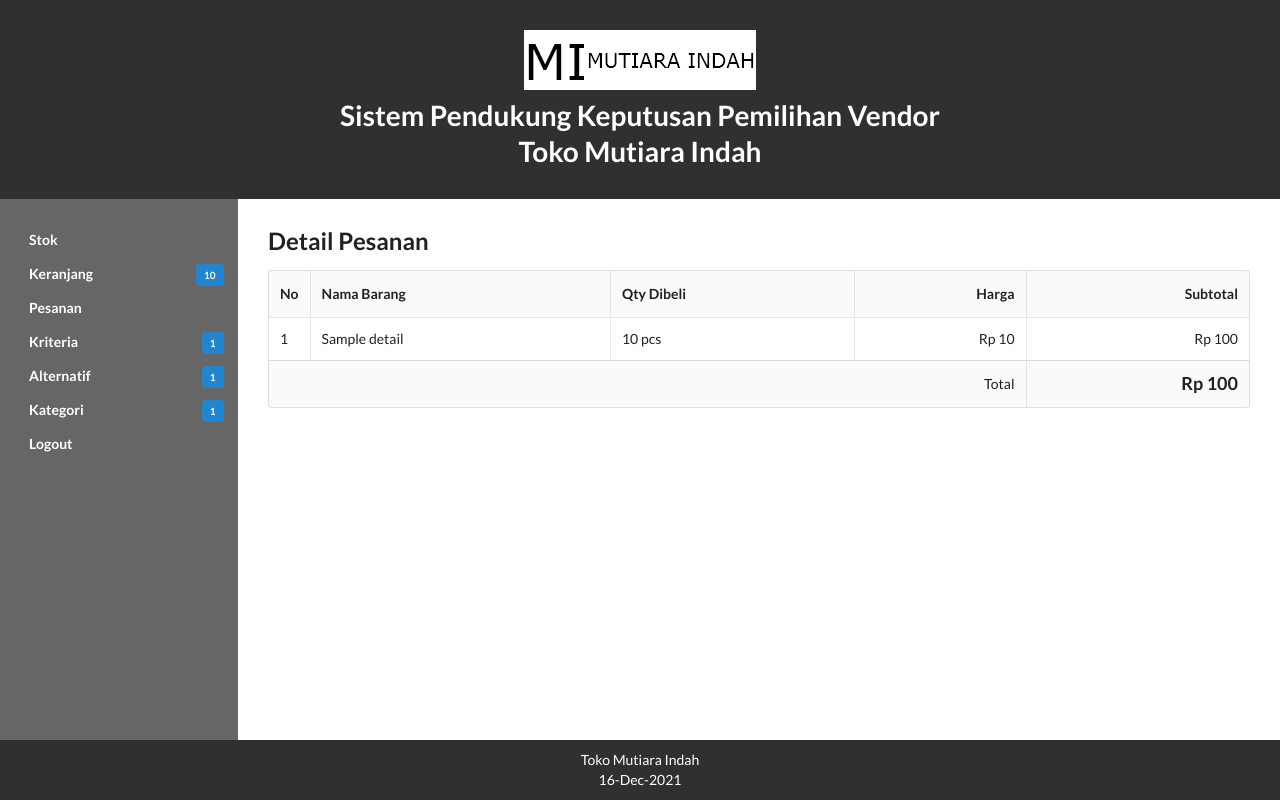
After one commit to ariqd/ahp-mu-bersama, a PHP site: page /order_details.php?id=1 in a window 1280 px wide. The commit adds this page. Run offline with PHP 8.4, Linux system fonts and the light colour scheme; tables that the repository leaves empty or names only in its code hold one stand-in row (values such as "Sample post"); some libraries are stand-ins or nearby versions.

Commit message:
menu pesanan dan detail pesanan

```diff
--- a/css/style.css
+++ b/css/style.css
@@ -128,3 +128,14 @@ div [class*="right floated"] {
   float: right;
   margin-right: 0.25em;
 }
+
+#orange {
+  width: 12px;
+  height: 12px;
+  -webkit-border-radius: 30px;
+  -moz-border-radius: 30px;
+  border-radius: 30px;
+  background: #FFE57F;
+  display: inline-block;
+  border: 1px solid #212121;
+}
--- a/header.php
+++ b/header.php
@@ -4,9 +4,9 @@
 <head>
 	<meta charset="UTF-8">
 	<title>Sistem Pendukung Keputusan Pemilihan Vendor</title>
-	<link rel="stylesheet" type="text/css" href="css/style.css">
 	<link rel="stylesheet" type="text/css" href="semantic/dist/semantic.min.css">
 	<link rel="stylesheet" type="text/css" href="//cdn.datatables.net/1.11.3/css/jquery.dataTables.min.css">
+	<link rel="stylesheet" type="text/css" href="css/style.css">
 </head>
 
 <body>
--- /dev/null
+++ b/order_details.php
@@ -0,0 +1,65 @@
+<?php
+include('config.php');
+include('fungsi.php');
+
+// menjalankan perintah edit
+if (isset($_POST['orders'])) {
+    $id = $_POST['id'];
+
+    header('Location: order_details.php?id=' . $id);
+    exit();
+}
+
+include('header.php');
+?>
+
+<section class="content">
+    <h2 class="ui header">Detail Pesanan</h2>
+
+    <table class="ui celled table">
+        <thead>
+            <tr>
+                <th class="collapsing">No</th>
+                <th>Nama Barang</th>
+                <th>Qty Dibeli</th>
+                <th class="right aligned">Harga</th>
+                <th class="right aligned">Subtotal</th>
+            </tr>
+        </thead>
+        <tbody>
+
+            <?php
+            $total = 0;
+            $order_id = $_GET['id'];
+            // Menampilkan list Detail Pesanan
+            $query = "SELECT id,stok_id,nama,qty_beli,harga,kategori_id FROM order_details WHERE order_id = $order_id ORDER BY id";
+            $result = mysqli_query($koneksi, $query);
+            $i = 0;
+            while ($row = mysqli_fetch_array($result)) {
+                $i++;
+                $subtotal = $row['harga'] * $row['qty_beli'];
+                $total = $total + $subtotal;
+            ?>
+                <tr>
+                    <td><?php echo $i ?></td>
+                    <td><?php echo $row['nama'] ?></td>
+                    <td><?php echo $row['qty_beli'] ?> pcs</td>
+                    <td class="right aligned">Rp <?php echo number_format($row['harga'], 0, ',', '.') ?></td>
+                    <td class="right aligned">Rp <?php echo number_format($subtotal, 0, ',', '.') ?></td>
+                </tr>
+            <?php } ?>
+        </tbody>
+        <tfoot class="full-width">
+            <tr>
+                <th colspan="4" class="right aligned">
+                    Total
+                </th>
+                <th class="right aligned">
+                    <h3>Rp <?php echo number_format($total, 0, ',', '.') ?></h3>
+                </th>
+            </tr>
+        </tfoot>
+    </table>
+</section>
+
+<?php include('footer.php'); ?>
```
Also changed, not shown: orders.php (+51 -1 lines), stok.php (+7 -4 lines).
